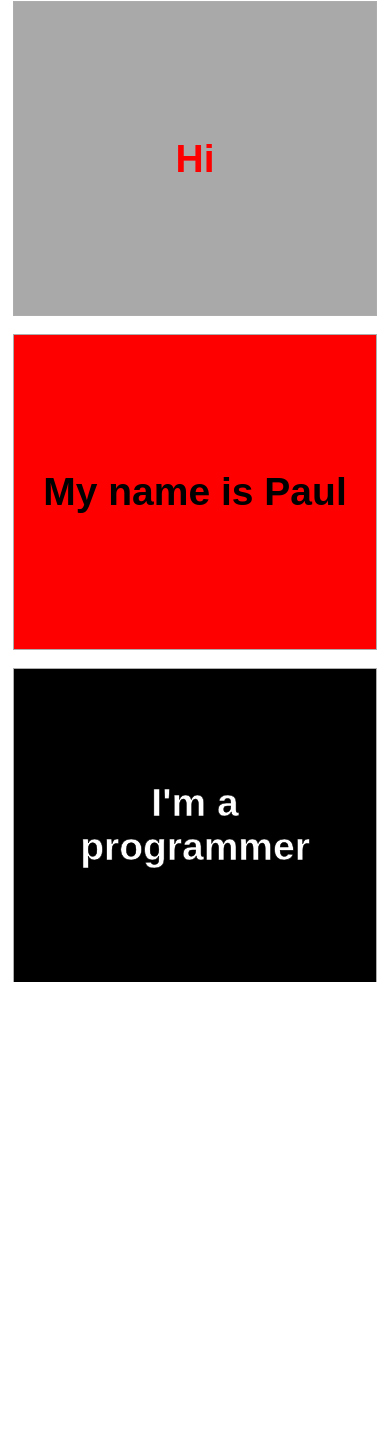
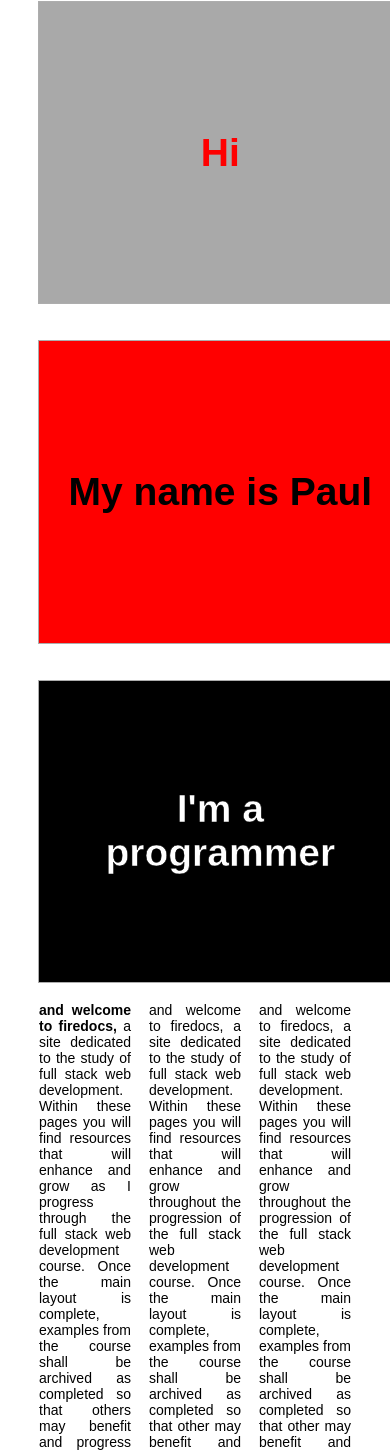
Before and after one commit to PAUL34913/mySite, a plain HTML site: page index.html in a window 390 px wide. Shown: the part 923-2375 px from the top of the page. Before the commit the page ends 1905 px from the top, so only its background shows below. Drawn offline with Linux system fonts and the light colour scheme.

Commit message:
work on site layout - welcome section divs

```diff
--- a/assets/style.css
+++ b/assets/style.css
@@ -29,9 +29,11 @@ a {
 *:focus {
   outline: none;
 }
+
 p {
   font-size: 14px;
 }
+
 /* Wrapper to handle the margin */
 .navbar-wrapper {
   position: relative;
@@ -57,7 +59,6 @@ p {
   padding: 10px 20px;
   z-index: 1000; /* Ensures the navbar stays above other content */
 }
-
 
 .navleft {
   display: inline-block;
@@ -107,25 +108,30 @@ body, html {
   width: 100%;
   height: 100%;
 }
+
 .header {
   display: flex;
   width: 100%;
   height: 100vh; /* Adjust as needed */
 }
+
 .headerleft, .headerright {
   width: 50%;
   display: flex;
   justify-content: center;
   align-items: center;
 }
+
 .headerleft {
   background-color: #f0f0f0; /* Optional: for visual distinction */
 }
+
 .headerright {
   background-color: #e0e0e0; /* Optional: for visual distinction */
   align-items: flex-end; /* Align items to the bottom */
   padding-bottom: 0px; /* Optional: adjust bottom spacing */
 }
+
 .headerlogo, .hero {
   max-width: 100%;
   max-height: 100%;
@@ -150,27 +156,43 @@ body, html {
 /* Welcome Section - Full Screen */
 
 .welcome {
+  max-width: 1200px;
+  width: 80%; /* Ensure it takes up the full width */
+  margin: 0 auto; /* Center the container horizontally */
+  display: -webkit-box;
+  display: -ms-flexbox;
   display: flex;
-  justify-content: space-between;
-  align-items: center;
-  height: 55vh;
+  -webkit-box-pack: center;
+  -ms-flex-pack: center;
+  justify-content: center; /* Center items horizontally */
+  -webkit-box-align: center;
+  -ms-flex-align: center;
+  align-items: center; /* Center items vertically */
+  gap: 18px; /* Adjust gap between cards */
 }
 
 .welcome .welcard1,
 .welcome .welcard2,
 .welcome .welcard3 {
+  -webkit-box-flex: 1;
+  -ms-flex: 1;
   flex: 1;
-  height: 50vh;
-  width: 50vw;
-  margin: 0 18px; /* Adjust horizontal margin */
+  height: 40vh;
   margin-top: 20px;
   outline: 0.5px solid rgb(173, 173, 173);
   padding: 20px;
-  font-size:1.5vw;
+  font-size: 1vw;
   text-align: center;
+  display: -webkit-box;
+  display: -ms-flexbox;
   display: flex;
+  -webkit-box-orient: vertical;
+  -webkit-box-direction: normal;
+  -ms-flex-direction: column;
   flex-direction: column;
-  justify-content: center;
+  -webkit-box-pack: center;
+  -ms-flex-pack: center;
+  justify-content: center; /* Center content vertically */
 }
 
 .welcard1 {
@@ -189,7 +211,95 @@ body, html {
   -webkit-text-stroke: 0.5px rgb(0, 0, 0); /* For Safari/Chrome */
   text-stroke: 0.5px rgb(0, 0, 0); /* Standard syntax */
 }
-@media (max-width: 1400px) {
+
+.txtwelcome {
+  max-width: 1200px;
+  width: 80%; /* Ensure it takes up the full width */
+  margin: 0 auto; /* Center the container horizontally */
+  display: -webkit-box;
+  display: -ms-flexbox;
+  display: flex;
+  -webkit-box-pack: center;
+  -ms-flex-pack: center;
+  justify-content: center; /* Center items horizontally */
+  -webkit-box-align: center;
+  -ms-flex-align: center;
+  align-items: center; /* Center items vertically */
+  text-align: justify;
+  gap: 18px; /* Adjust gap between cards */
+}
+
+.txtwelcome .txtwelcard1,
+.txtwelcome .txtwelcard2,
+.txtwelcome .txtwelcard3 {
+  -webkit-box-flex: 1;
+  -ms-flex: 1;
+  flex: 1;
+  height: 200px;
+  text-align: justify; /* Set text alignment to left */
+  margin-top: 20px;
+  margin-bottom: 50px;
+  display: -webkit-box;
+  display: -ms-flexbox;
+  display: flex;
+  -webkit-box-orient: vertical;
+  -webkit-box-direction: normal;
+  -ms-flex-direction: column;
+  flex-direction: column;
+  -webkit-box-pack: top;
+  -ms-flex-pack: top;
+  justify-content: top; /* Center content vertically */
+}
+
+.txtwelcard1 {
+  color: #000000;
+  background-color: rgb(255, 255, 255);
+}
+
+.txtwelcard2 {
+  color: #000000;
+  background-color: #ffffff;
+}
+
+.txtwelcard3 {
+  color: #000000;
+  background-color: rgb(255, 255, 255);
+}
+
+@media (max-width: 1200px) {
+  .welcome {
+    height: 250px;
+  }
+
+  .welcome .welcard1,
+  .welcome .welcard2,
+  .welcome .welcard3 {
+    height: 200px;
+    width: 50vw;
+    margin-top: 50px;
+    margin-bottom: 50px;
+    font-size: 1.5vw;
+  }
+}
+
+@media (max-width: 600px) {
+  .welcome {
+    flex-direction: column; /* Stack cards vertically on small screens */
+    height: auto; /* Adjust height */
+  }
+
+  .welcome .welcard1,
+  .welcome .welcard2,
+  .welcome .welcard3 {
+    width: 93vw;
+    height: 100px;
+    margin: 20px 0; /* Adjust margins for vertical stacking */
+    font-size: 5vw;
+  }
+}
+
+
+@media (max-width: 1024px) {
   body, html {
       margin: 0;
       padding: 0;
@@ -220,14 +330,22 @@ body, html {
       max-height: 100%;
   }
   .welcome {
+      display: -webkit-box;
+      display: -ms-flexbox;
       display: flex;
+      -webkit-box-pack: justify;
+      -ms-flex-pack: justify;
       justify-content: space-between;
+      -webkit-box-align: center;
+      -ms-flex-align: center;
       align-items: center;
-  height: 250px;}
-
+      height: 250px;
+  }
   .welcome .welcard1,
   .welcome .welcard2,
   .welcome .welcard3 {
+      -webkit-box-flex: 1;
+      -ms-flex: 1;
       flex: 1;
       height: 200px;
       width: 50vw;
@@ -237,31 +355,33 @@ body, html {
       margin-bottom: 50px;
       outline: 0.5px solid rgb(173, 173, 173);
       padding: 20px;
-  font-size:1.5vw;
+      font-size: 1.5vw;
       text-align: center;
+      display: -webkit-box;
+      display: -ms-flexbox;
       display: flex;
+      -webkit-box-orient: vertical;
+      -webkit-box-direction: normal;
+      -ms-flex-direction: column;
       flex-direction: column;
+      -webkit-box-pack: center;
+      -ms-flex-pack: center;
       justify-content: center;
   }
-
   .welcard1 {
       color: #ff0000;
       background-color: rgb(169, 169, 169);
   }
-
   .welcard2 {
       color: #000000;
       background-color: #ff0000;
   }
-
   .welcard3 {
       color: #ffffff;
       background-color: rgb(0, 0, 0);
-  -webkit-text-stroke: 0.5px rgb(0, 0, 0); /* For Safari/Chrome */
-  text-stroke: 0.5px rgb(0, 0, 0); /* Standard syntax */
+      -webkit-text-stroke: 0.5px rgb(0, 0, 0);
   }
-
-
+}
 
 @media (max-width: 600px) {
   .header {
--- a/index.html
+++ b/index.html
@@ -44,6 +44,17 @@
                 <h1>I'm a programmer</h1>
             </div>
         </div>
+        <div class = txtwelcome>
+            <div class = txtwelcard1>
+                <p><b>and welcome to firedocs,</b> a site dedicated to the study of full stack web development. Within these pages you will find resources that will enhance and grow as I progress through the full stack web development course. Once the main layout is complete, examples from the course shall be archived as completed so that others may benefit and progress their own skills within the full stack environment. If you have any comments or suggestions, feel free to get in touch.</h1>
+            </div>
+            <div class = txtwelcard2>
+                <p>and welcome to firedocs, a site dedicated to the study of full stack web development. Within these pages you will find resources that will enhance and grow throughout the progression of the full stack web development course. Once the main layout is complete, examples from the course shall be archived as completed so that other may benefit and progress their own skills within the full stack.</h1>
+            </div>
+            <div class = txtwelcard3>
+                <p>and welcome to firedocs, a site dedicated to the study of full stack web development. Within these pages you will find resources that will enhance and grow throughout the progression of the full stack web development course. Once the main layout is complete, examples from the course shall be archived as completed so that other may benefit and progress their own skills within the full stack.</h1>
+            </div>
+        </div>
     </div>
 </body>
 </html>
```
Lines whose indentation alone changed are shown as unchanged.
